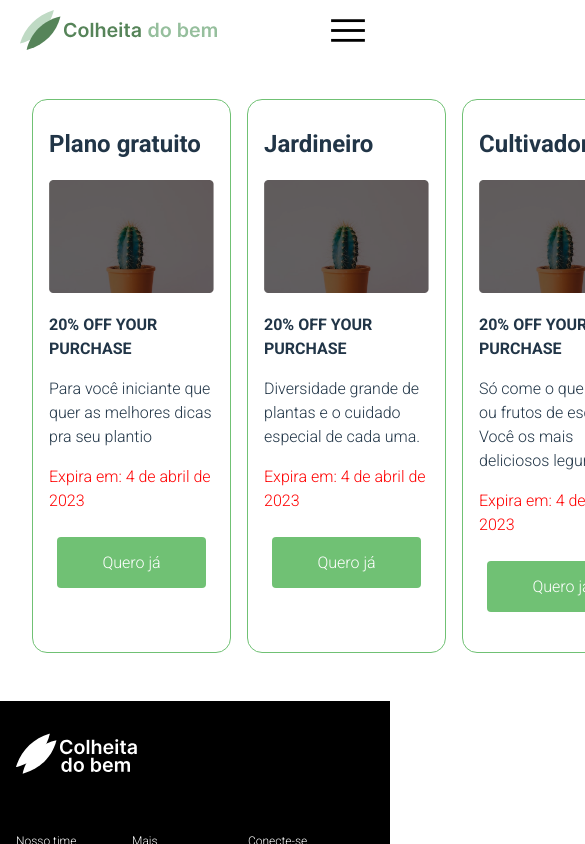
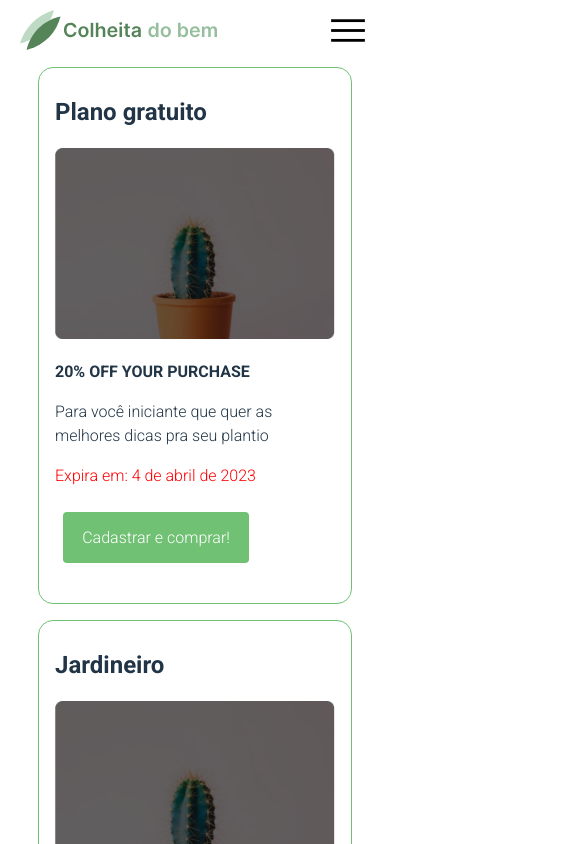
Before and after one commit to llmdev/esg-plataform-frontend, a Vue app: page /selling in a window 390 px wide. Shown: the top 844 px of the page, 585 px wide, since content can reach past the window. Built offline with nearby package versions, Linux system fonts and the light colour scheme.

Commit message:
responsividade pagina selling

```diff
--- a/src/components/Payment.vue
+++ b/src/components/Payment.vue
@@ -3,6 +3,9 @@
 
 <template>
     <div class="payment__wrapper">
+        <div class="paymente__text__wrapper">
+            <h1>Dados para faturamento</h1>
+        </div>
         <label for="">Nome que está no cartão</label>
         <input  id="" type="text" placeholder="Cris de Oliveira Xavier">
         <label for="">Número do cartão</label>
@@ -25,6 +28,7 @@
     margin: 0 auto;
     padding: 2em;
     letter-spacing: 2px;
+    gap: 1em;
 }
 .payment__wrapper label{
     font-weight: 700;
--- a/src/components/Selling.vue
+++ b/src/components/Selling.vue
@@ -1,5 +1,17 @@
 <script>
-console.log('oi')
+export default {
+    data() {
+        return {
+            isLogged: false,
+        }
+    },
+    mounted() {
+        const user = JSON.parse(localStorage.getItem('user'));
+        if(user) {
+            this.isLogged = true
+        }
+    }
+  }
 </script>
 
 <template>
@@ -15,7 +27,8 @@ console.log('oi')
               <div class="container2">
                 <p class="expire">Expira em: 4 de abril de 2023</p>
                 <button class="comprar">
-                  <router-link to="/payment">Quero já</router-link>
+                  <router-link to="/payment" v-if="isLogged">Quero já</router-link>
+                  <router-link to="/cadastro" v-else>Cadastrar e comprar!</router-link>
                 </button>
               </div>
             </div>
@@ -30,7 +43,10 @@ console.log('oi')
               </div>
               <div class="container2">
                 <p class="expire">Expira em: 4 de abril de 2023</p>
-                <button class="comprar"><router-link to="/payment">Quero já</router-link></button>
+                <button class="comprar">
+                  <router-link to="/payment" v-if="isLogged">Quero já</router-link>
+                  <router-link to="/cadastro" v-else>Cadastrar e comprar!</router-link>
+                </button>
               </div>
             </div>
           </div>
@@ -45,7 +61,8 @@ console.log('oi')
               <div class="container2">
                 <p class="expire">Expira em: 4 de abril de 2023</p>
                 <button class="comprar">
-                  <router-link to="/payment">Quero já</router-link>
+                  <router-link to="/payment" v-if="isLogged">Quero já</router-link>
+                  <router-link to="/cadastro" v-else>Cadastrar e comprar!</router-link>
                 </button>
               </div>
             </div>
@@ -84,7 +101,7 @@ console.log('oi')
     background: #70C174;
     border: none;
     color: #fff;
-    width: 149px;
+    width: fit-content;
     height: 51px;
     font-size: 16px;
     border-radius: 4px;
@@ -98,4 +115,11 @@ console.log('oi')
     font-size: 24px;
     margin: 0 0 1em 0;
   }
+
+@media (max-width: 767px){
+  .coupon__wrapper {
+    flex-direction: column;
+    padding: 0;
+  }
+}
 </style>
```
